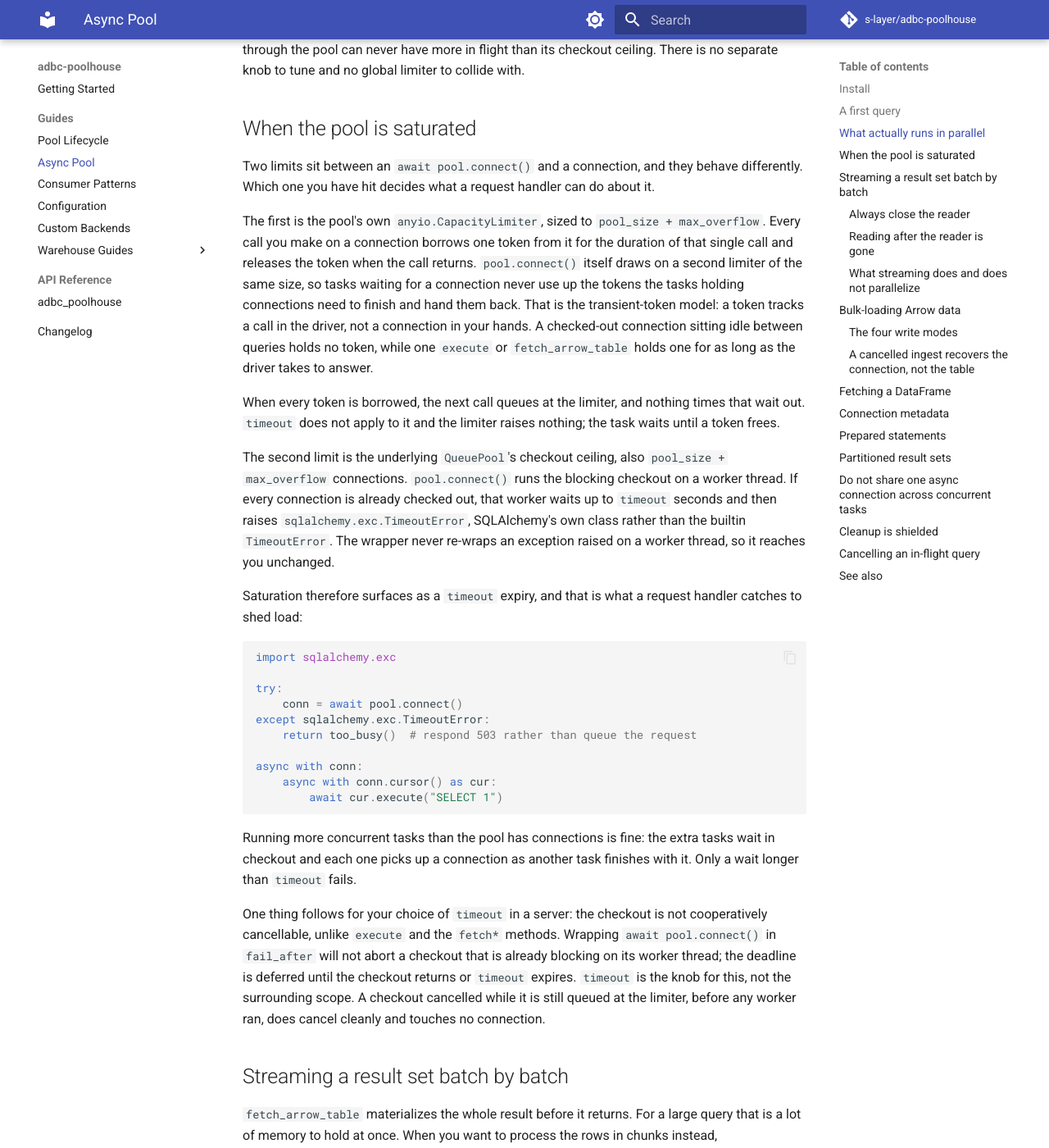
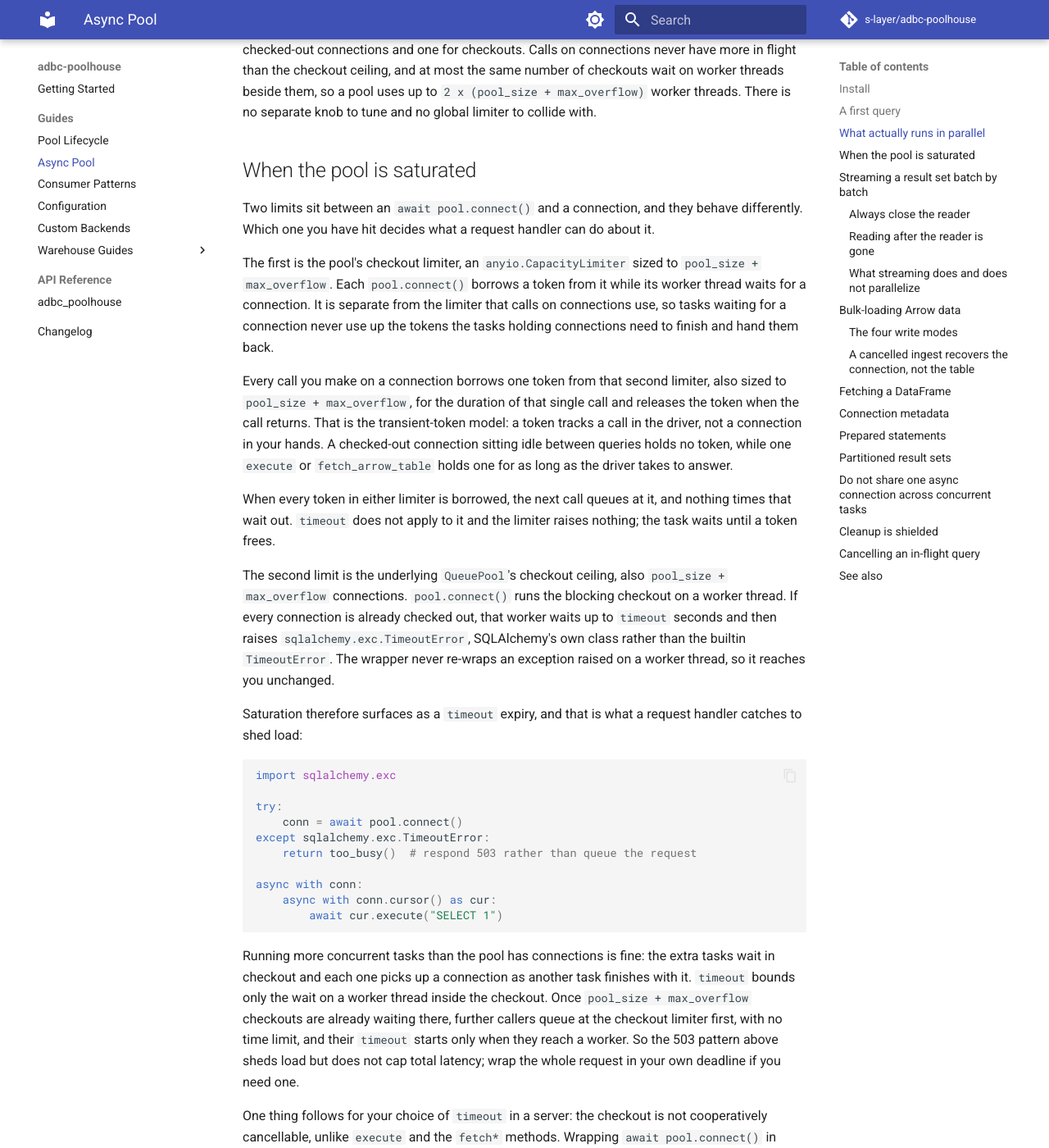
Before and after one commit to anentropic/adbc-poolhouse, an MkDocs documentation site: the page built from docs/src/guides/async.md, in a window 1280 px wide and 1400 px high, scrolled down 3115 px. Shown: the whole window at 82% size. Built offline with MkDocs 1.6.1 and Material for MkDocs 9.7.7, drawn with Linux system fonts in a browser that asks for light colours; comment, search, counter and statistics services are not loaded; some of the changed text lies outside the part shown.

Commit message:
docs: describe the two async limiters; assert checkout tokens drain
Review follow-up. The async and configuration guides, and the AsyncPool
module docstring, now describe the separate checkout limiter (and the
resulting 2 x (pool_size + max_overflow) worker-thread ceiling). The guide
no longer overstates what timeout bounds: callers queued at the checkout
limiter wait without a limit before their timeout starts. Both real-DuckDB
flood tests also assert _checkout_limiter drains, and the stress module
docstring lists the new test.

Co-Authored-By: Claude Opus 5.5 (1M context) <noreply@anthropic.com>
Claude-Session: https://claude.ai/code/session_01ESMaXD9JEsh6dQGsYmSucA

```diff
--- a/docs/src/guides/async.md
+++ b/docs/src/guides/async.md
@@ -143,10 +143,13 @@ wait, so they capture the GIL behaviour rather than real network concurrency. A
 networked backend has genuine I/O latency to overlap, which is exactly the case
 the worker-thread model is built for.
 
-The pool caps concurrency for you. Each [`AsyncPool`][adbc_poolhouse._async._pool.AsyncPool] owns one
-`anyio.CapacityLimiter` sized to `pool_size + max_overflow`, so the calls you make
-through the pool can never have more in flight than its checkout ceiling. There is
-no separate knob to tune and no global limiter to collide with.
+The pool caps concurrency for you. Each [`AsyncPool`][adbc_poolhouse._async._pool.AsyncPool] owns two
+`anyio.CapacityLimiter`s, both sized to `pool_size + max_overflow`: one for calls on
+checked-out connections and one for checkouts. Calls on connections never have more
+in flight than the checkout ceiling, and at most the same number of checkouts wait
+on worker threads beside them, so a pool uses up to `2 x (pool_size + max_overflow)`
+worker threads. There is no separate knob to tune and no global limiter to collide
+with.
 
 ## When the pool is saturated
 
@@ -154,19 +157,21 @@ Two limits sit between an `await pool.connect()` and a connection, and they
 behave differently. Which one you have hit decides what a request handler can do
 about it.
 
-The first is the pool's own `anyio.CapacityLimiter`, sized to
-`pool_size + max_overflow`. Every call you make on a connection borrows one token
-from it for the duration of that single call and releases the token when the call
-returns. `pool.connect()` itself draws on a second limiter of the same size, so
-tasks waiting for a connection never use up the tokens the tasks holding
-connections need to finish and hand them back.
-That is the transient-token model: a token tracks a call in the driver, not a
+The first is the pool's checkout limiter, an `anyio.CapacityLimiter` sized to
+`pool_size + max_overflow`. Each `pool.connect()` borrows a token from it while its
+worker thread waits for a connection. It is separate from the limiter that calls on
+connections use, so tasks waiting for a connection never use up the tokens the
+tasks holding connections need to finish and hand them back.
+
+Every call you make on a connection borrows one token from that second limiter,
+also sized to `pool_size + max_overflow`, for the duration of that single call and
+releases the token when the call returns. That is the transient-token model: a token tracks a call in the driver, not a
 connection in your hands. A checked-out connection sitting idle between queries
 holds no token, while one `execute` or `fetch_arrow_table` holds one for as long
 as the driver takes to answer.
 
-When every token is borrowed, the next call queues at the limiter, and nothing
-times that wait out. `timeout` does not apply to it and the limiter raises
+When every token in either limiter is borrowed, the next call queues at it, and
+nothing times that wait out. `timeout` does not apply to it and the limiter raises
 nothing; the task waits until a token frees.
 
 The second limit is the underlying `QueuePool`'s checkout ceiling, also
@@ -195,14 +200,19 @@ async with conn:
 
 Running more concurrent tasks than the pool has connections is fine: the extra
 tasks wait in checkout and each one picks up a connection as another task
-finishes with it. Only a wait longer than `timeout` fails.
+finishes with it. `timeout` bounds only the wait on a worker thread inside the
+checkout. Once `pool_size + max_overflow` checkouts are already waiting there,
+further callers queue at the checkout limiter first, with no time limit, and their
+`timeout` starts only when they reach a worker. So the 503 pattern above sheds load
+but does not cap total latency; wrap the whole request in your own deadline if you
+need one.
 
 One thing follows for your choice of `timeout` in a server: the checkout is not
 cooperatively cancellable, unlike `execute` and the `fetch*` methods. Wrapping `await pool.connect()` in `fail_after` will not abort a
 checkout that is already blocking on its worker thread; the deadline is deferred
 until the checkout returns or `timeout` expires. `timeout` is the knob for this,
 not the surrounding scope. A checkout cancelled while it is still queued at the
-limiter, before any worker ran, does cancel cleanly and touches no connection.
+checkout limiter, before any worker ran, does cancel cleanly and touches no connection.
 
 ## Streaming a result set batch by batch
 
```
Also changed, not shown: docs/src/guides/configuration.md (+1 -1 lines), 2 other files.
